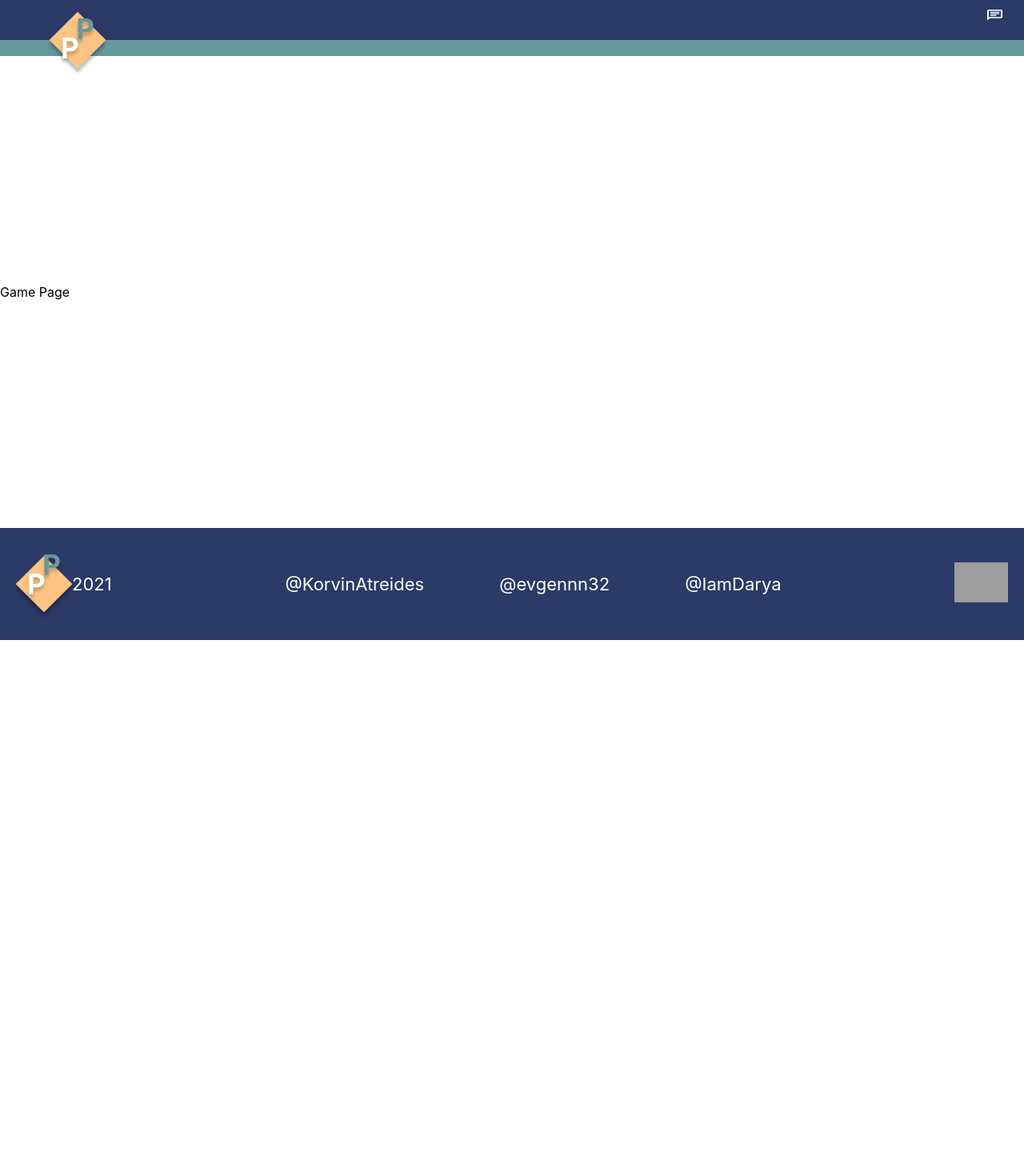
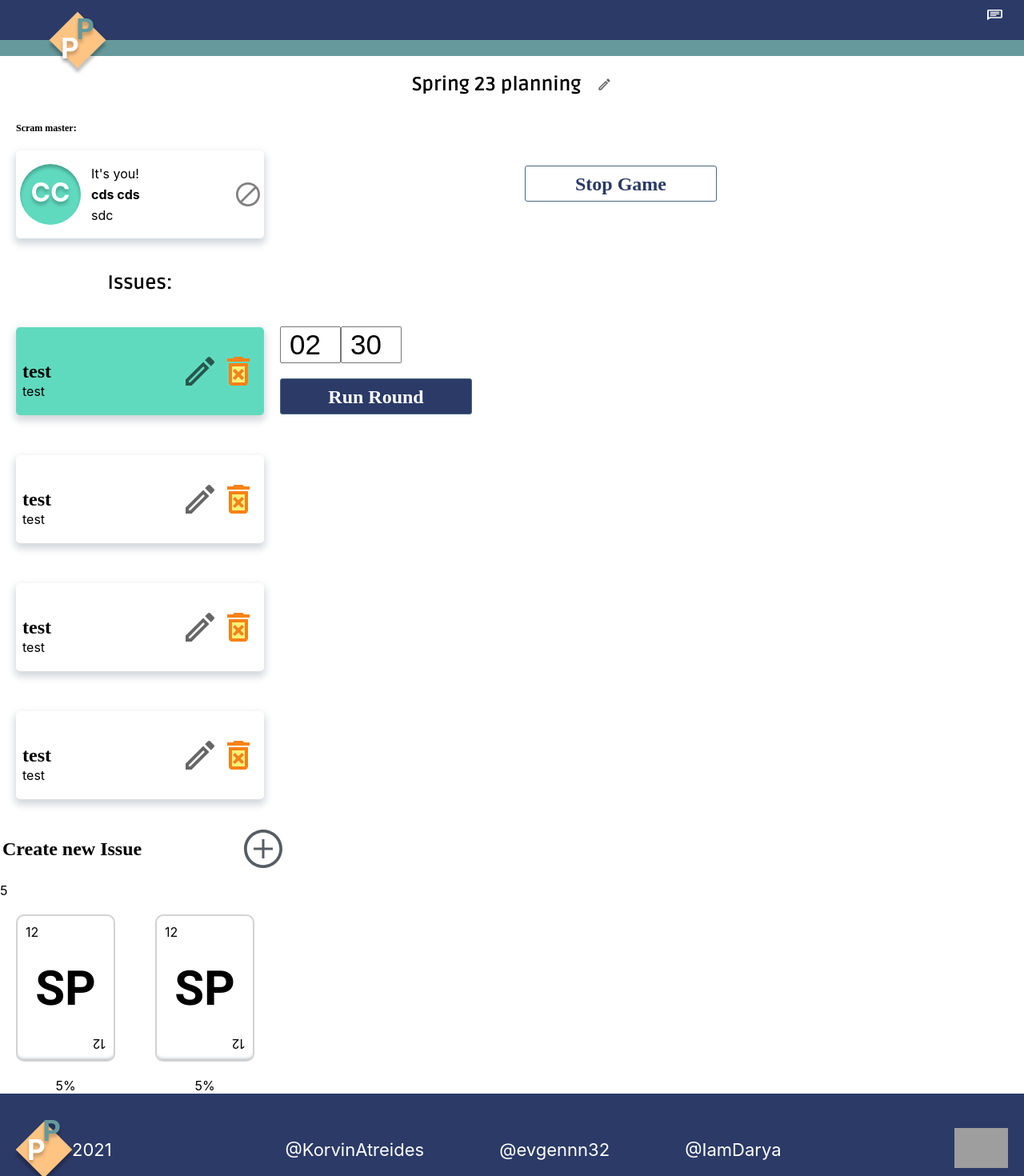
Before and after one commit to evgennn32/pointing-poker, a React (Create React App) app: page /game in a window 1280 px wide. Shown: the top 1470 px of the page at 80% size. Before the commit the page ends 800 px from the top, so only its background shows below. Built offline with nearby package versions, Linux system fonts and the light colour scheme; grey boxes are pictures that could not be loaded.

Commit message:
feat: game page

```diff
--- a/src/App.tsx
+++ b/src/App.tsx
@@ -21,7 +21,30 @@ function App(): JSX.Element {
           <LobbyPage />
         </Route>
         <Route exact path="/game">
-          <GamePage />
+          <GamePage
+            issues={[
+              {
+                issueName: "test",
+                priority: "test",
+                selected: true,
+              },
+              {
+                issueName: "test",
+                priority: "test",
+                selected: false,
+              },
+              {
+                issueName: "test",
+                priority: "test",
+                selected: false,
+              },
+              {
+                issueName: "test",
+                priority: "test",
+                selected: false,
+              },
+            ]}
+          />
         </Route>
         <Route exact path="/result">
           <GameResultPage />
--- a/src/component/Pages/GamePage.tsx
+++ b/src/component/Pages/GamePage.tsx
@@ -1,9 +1,109 @@
+import { title } from "process";
 import React from "react";
+import styled from "styled-components";
+import Issue from "../../models/Issue";
+import { Button } from "../Button/Button";
+import { CreateIssue } from "../CreateIssue/CreateIssue";
+import IssuesBlock from "../IssuesBlock/IssuesBlock";
+import Timer from "../Timer/Timer";
+import Title from "../Title/Title";
+import TitleEditable from "../Title/TitleEditable";
+import { UserAvatar } from "../UserAvatar/UserAvatar";
+import { VoteResults } from "../VoteResults/VoteResults";
 
-const GamePage = (): JSX.Element => {
+export const DIV = styled.div`
+  display: flex;
+  justify-content: space-between;
+  align-items: center;
+  max-width: 70%;
+  @media (max-width: 950px) {
+    max-width: 100%;
+  }
+`;
+export const DIVV = styled(DIV)`
+  justify-content: flex-start;
+  align-items: start;
+`;
+export const P = styled.p`
+  margin-left: 20px;
+  font-family: Ruda;
+  font-style: normal;
+  font-weight: bold;
+  font-size: 12px;
+  line-height: 15px;
+`;
+export const DIVVV = styled.div`
+  display: flex;
+  flex-direction: column;
+  margin-top: 90px;
+  height: 110px;
+  justify-content: space-between;
+`;
+
+const GamePage = (props: { issues: Issue[] }): JSX.Element => {
   return (
     <main>
-      <div>Game Page</div>
+      <TitleEditable
+        title={"Spring 23 planning"}
+        changeTitle={() => console.log(title)}
+      />
+      <DIV>
+        <div>
+          <P>Scram master:</P>
+          <UserAvatar
+            id="cds"
+            image={null}
+            firstName="cds"
+            lastName="cds"
+            position="sdc"
+            currentUser={true}
+            ableToDelete={true}
+            score="sdc"
+            scramMaster={true}
+          />
+        </div>
+        <Button
+          textContent="Stop Game"
+          onClick={() => {
+            console.log("");
+          }}
+          isLightTheme={true}
+        />
+      </DIV>
+      <DIVV>
+        <div>
+          <Title title="Issues:" />
+          <IssuesBlock issues={props.issues} />
+          <CreateIssue />
+        </div>
+        <DIVVV>
+          <Timer readOnly={false} />
+          <Button
+            textContent="Run Round"
+            onClick={() => {
+              console.log("");
+            }}
+            isLightTheme={false}
+          />
+        </DIVVV>
+      </DIVV>
+      <VoteResults
+        issueNumber={5}
+        valueVoteArray={[
+          {
+            value: "12",
+            type: "",
+            shortType: "SP",
+            percent: 5,
+          },
+          {
+            value: "12",
+            type: "",
+            shortType: "SP",
+            percent: 5,
+          },
+        ]}
+      />
     </main>
   );
 };
--- a/src/models/User.ts
+++ b/src/models/User.ts
@@ -7,4 +7,5 @@ export default interface User {
   currentUser: boolean;
   ableToDelete: boolean;
   score: string;
+  scramMaster: boolean;
 }
--- a/src/models/issue.tsx
+++ /dev/null
@@ -1,6 +0,0 @@
-export default interface Issue {
-  id: string;
-  title: string;
-  link: string;
-  priority: string;
-}
```
